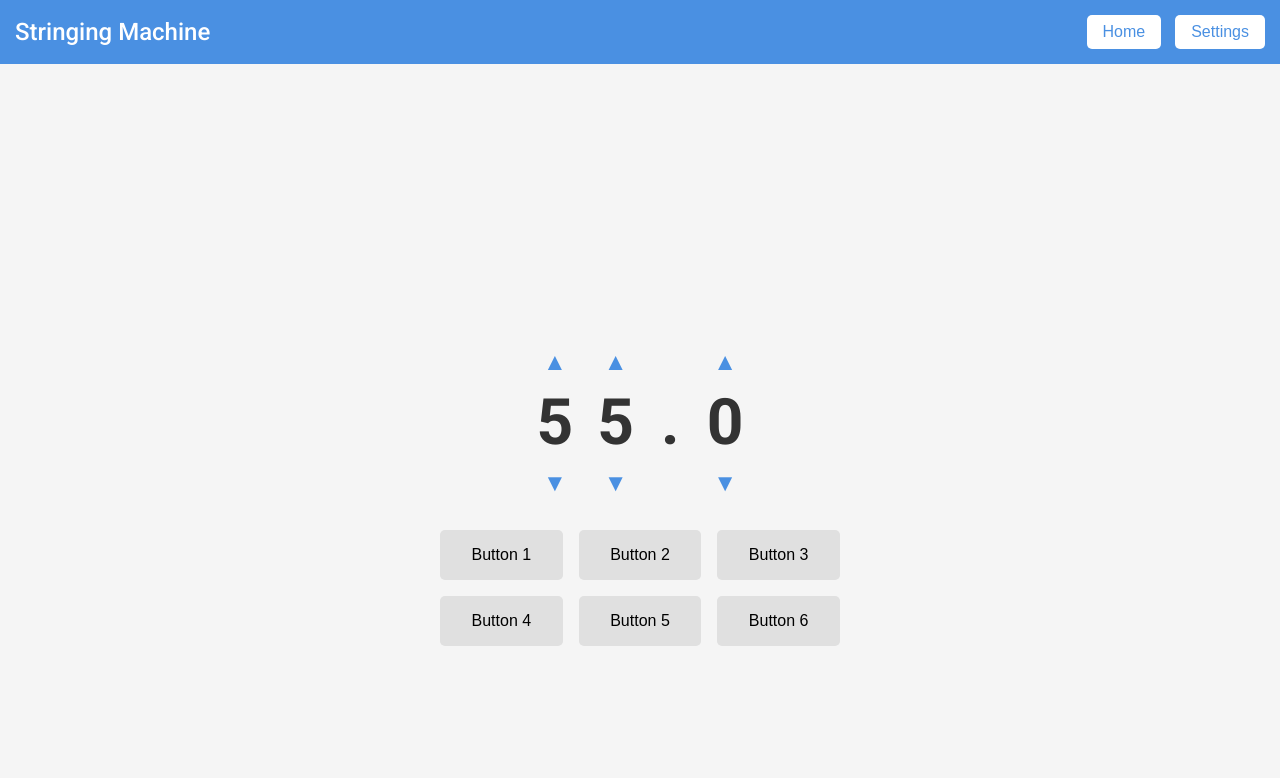
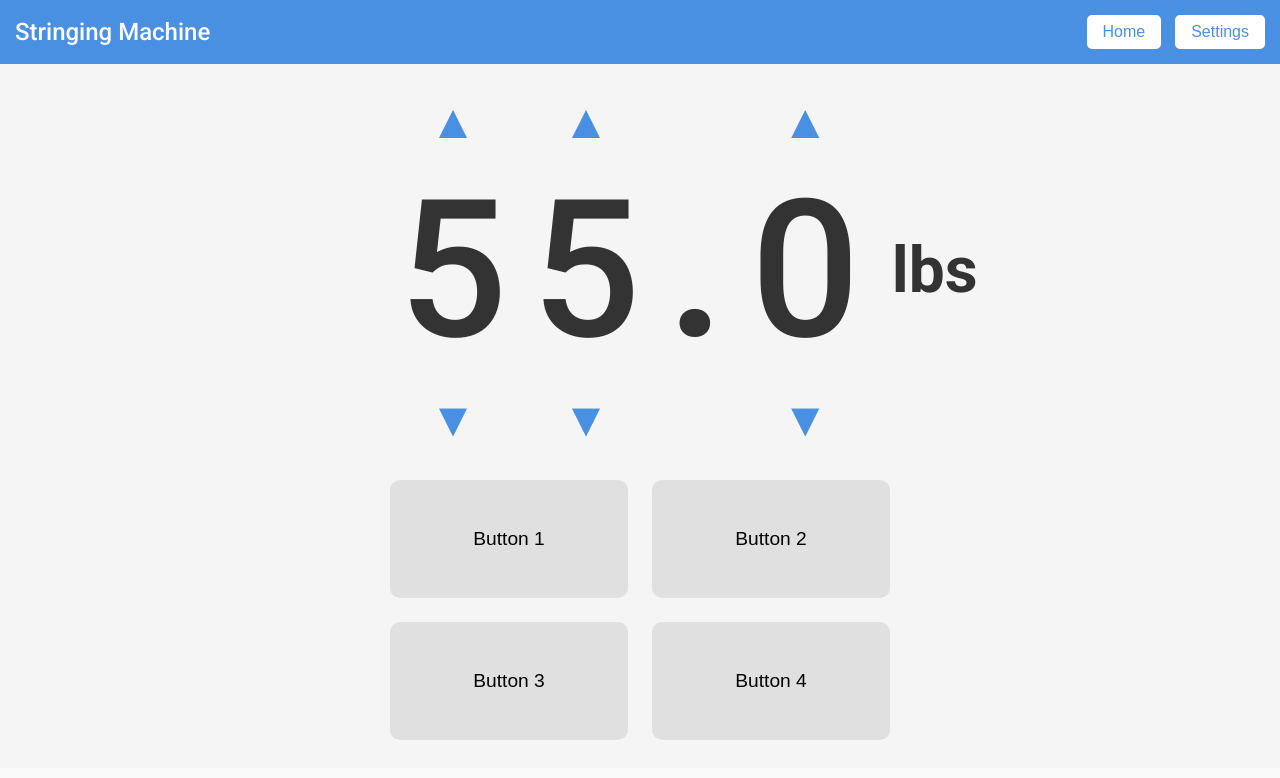
Before and after one commit to austin-schoster7/UI-Project-3, a SvelteKit app: page /stringing-menu in a window 1280 px wide. Shown: the top 778 px of the page. Built offline with nearby package versions, Linux system fonts and the light colour scheme.

Commit message:
Made number bigger on stringing page

```diff
--- a/src/routes/stringing-menu/+page.svelte
+++ b/src/routes/stringing-menu/+page.svelte
@@ -2,7 +2,6 @@
 	import { goto } from '$app/navigation';
 	import Header from '$lib/Header.svelte';
 
-	// Default tension value
 	let tension = 55.0;
 
 	function incrementTension(step) {
@@ -37,25 +36,35 @@
 			<div class="tension-place">{(tension % 1).toFixed(1).split('.')[1]}</div>
 			<button class="arrow-button" on:click={() => decrementTension(0.1)}>▼</button>
 		</div>
+
+		<!-- Lbs Unit Display -->
+		<div class="unit-label">lbs</div>
 	</div>
 
+	<!-- Larger, square function buttons with more spacing -->
 	<div class="function-buttons">
 		<button>Button 1</button>
 		<button>Button 2</button>
 		<button>Button 3</button>
 		<button>Button 4</button>
-		<button>Button 5</button>
-		<button>Button 6</button>
 	</div>
 </div>
 
 <style>
+	html,
+	body {
+		margin: 0;
+		padding: 0;
+		overflow: hidden;
+		height: 100%;
+	}
+
 	.main-menu {
 		display: flex;
 		flex-direction: column;
 		align-items: center;
 		justify-content: center;
-		height: 100vh;
+		height: 80vh;
 		background-color: #f5f5f5;
 		padding: 2rem;
 	}
@@ -66,6 +75,7 @@
 		justify-content: center;
 		gap: 1.5rem;
 		margin-bottom: 2rem;
+		margin-left: 6rem;
 	}
 
 	.tension-column {
@@ -75,7 +85,7 @@
 	}
 
 	.arrow-button {
-		font-size: 1.5rem;
+		font-size: 3rem;
 		background: none;
 		border: none;
 		color: #4a90e2;
@@ -83,10 +93,17 @@
 	}
 
 	.decimal-point {
-		font-size: 4rem;
+		font-size: 12rem;
 		font-weight: bold;
 		color: #333;
 		margin: 0 0.2rem;
+	}
+
+	.unit-label {
+		font-size: 4rem; /* Matches the other elements for a cohesive look */
+		font-weight: bold;
+		color: #333;
+		margin-left: 0.5rem;
 	}
 
 	.arrow-button:hover {
@@ -94,26 +111,26 @@
 	}
 
 	.tension-place {
-		font-size: 4rem;
-		font-weight: bold;
+		font-size: 12rem;
+		font-weight: 500;
 		color: #333;
 		margin: 0.5rem 0;
 	}
 
 	.function-buttons {
 		display: grid;
-		grid-template-columns: repeat(3, 1fr);
-		gap: 1rem;
+		grid-template-columns: repeat(2, 1fr);
+		gap: 1.5rem;
 		width: 100%;
-		max-width: 400px;
+		max-width: 500px;
 	}
 
 	.function-buttons button {
-		padding: 1rem;
-		font-size: 1rem;
+		padding: 3rem; /* Square buttons */
+		font-size: 1.2rem;
 		background-color: #e0e0e0;
 		border: none;
-		border-radius: 5px;
+		border-radius: 10px;
 		cursor: pointer;
 	}
 </style>
```
